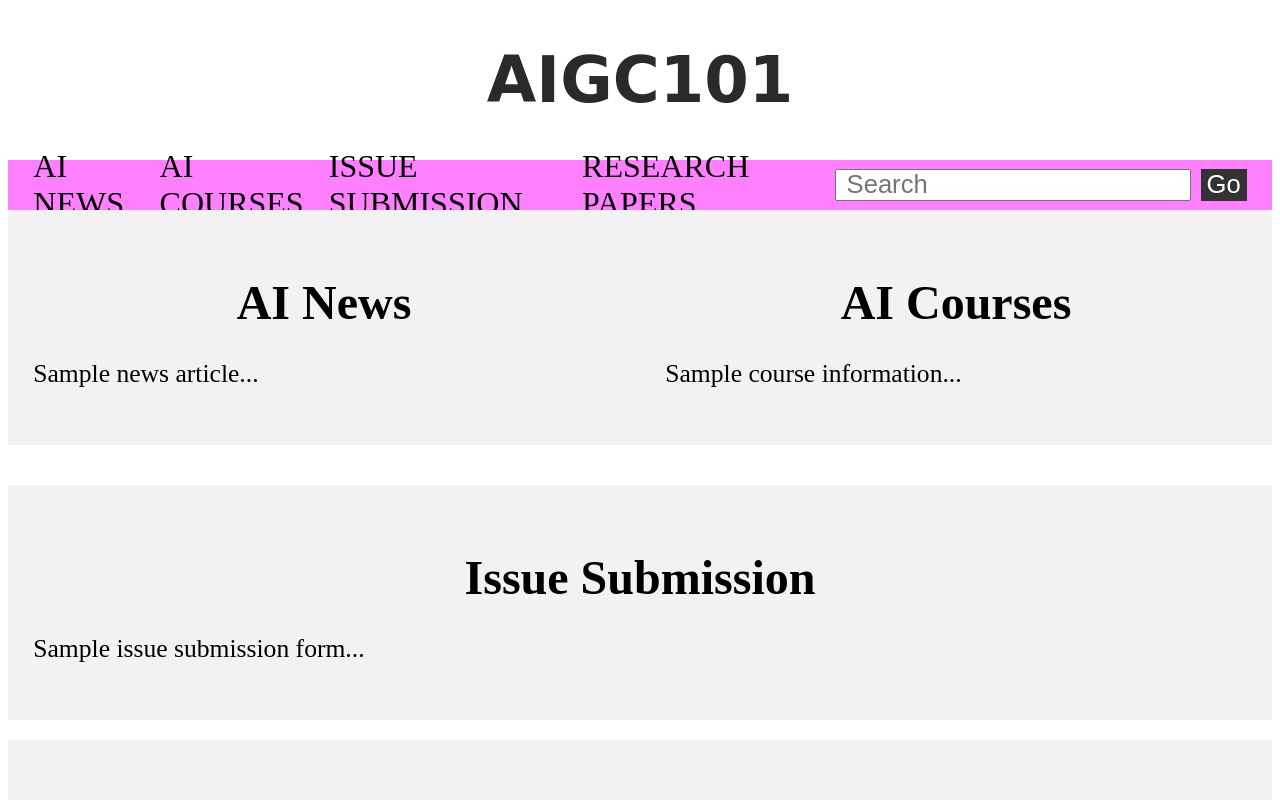
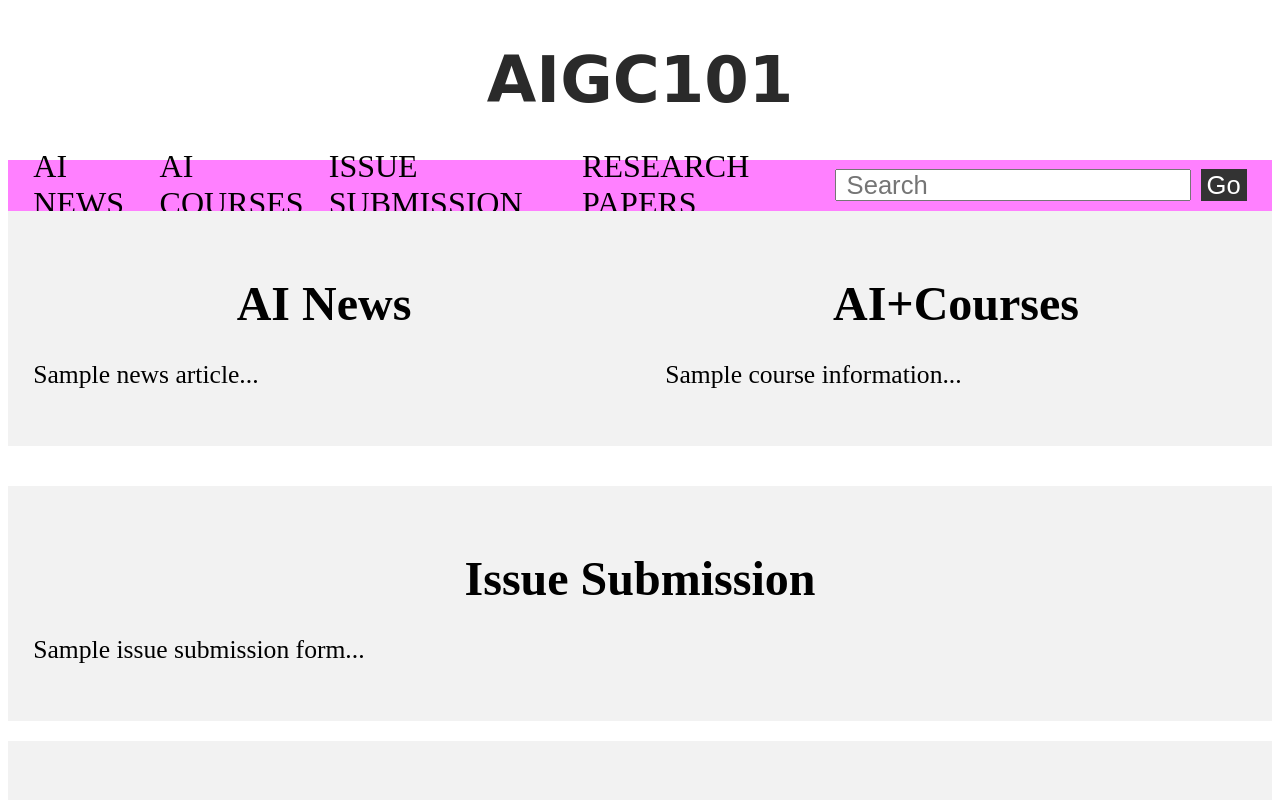
Before and after one commit to laoxiongshiye/AIGC101, a plain HTML site: page index.html in a window 1280 px wide. Shown: the top 800 px of the page. Drawn offline with Linux system fonts and the light colour scheme.

Commit message:
Recommit style.css and index.html

```diff
--- a/index.html
+++ b/index.html
@@ -27,7 +27,7 @@
       </div>
     </article>
     <aside>
-      <h2>AI Courses</h2>
+      <h2>AI+Courses</h2>
       <div class="content">
         <p>Sample course information...</p>
       </div>
--- a/style.css
+++ b/style.css
@@ -8,7 +8,7 @@ h1 {
 
 /* 导航栏样式 */
 nav {
-  height: 50px;
+  height: 51px;
   background-color: #ff80ff;
   display: flex;
   align-items: center;
```
